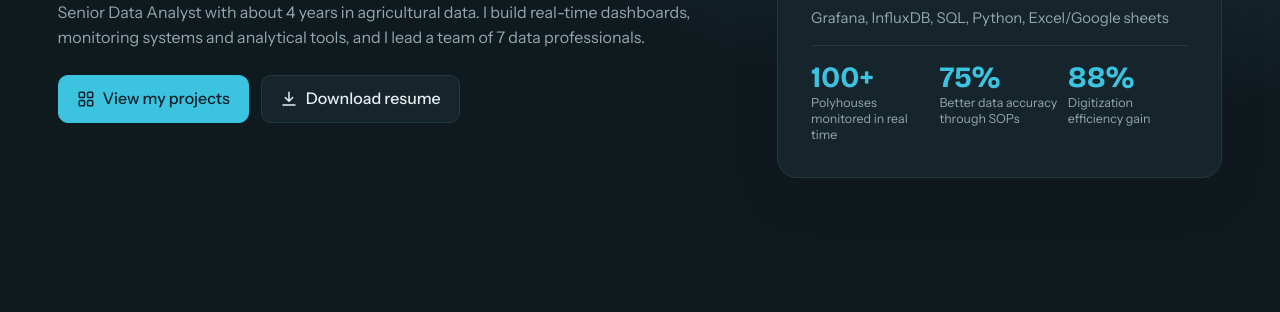
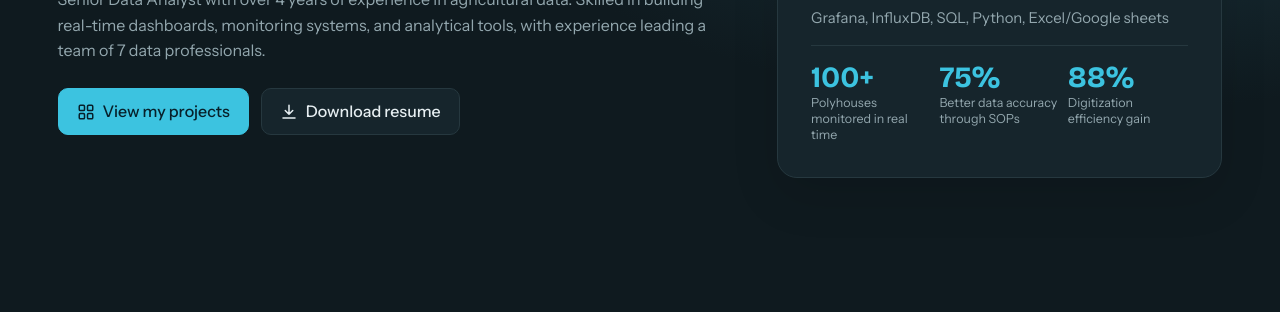
Before and after one commit to Yasharma9/YashaSharma_portfolio, a plain HTML site: page index.html in a window 1280 px wide. Shown: the part 287-599 px from the top of the page. Drawn offline with nearby package versions, Linux system fonts and the light colour scheme.

Commit message:
Revise introduction paragraph for clarity and detail

```diff
--- a/index.html
+++ b/index.html
@@ -216,7 +216,7 @@ footer{text-align:center;border-top:1px solid var(--line)}
 <div class="hero-bg"><div class="wrap" id="top"><div class="hero">
     <div>
       <h1>I turn data into <span class="acc">decisions</span> teams can act on.</h1>
-      <p>Senior Data Analyst with about 4 years in agricultural data. I build real-time dashboards, monitoring systems and analytical tools, and I lead a team of 7 data professionals.</p>
+      <p>Senior Data Analyst with over 4 years of experience in agricultural data. Skilled in building real-time dashboards, monitoring systems, and analytical tools, with experience leading a team of 7 data professionals.</p>
       <div class="btns">
         <a class="btn primary" href="#projects"><svg viewBox="0 0 24 24" aria-hidden="true" focusable="false" fill="none" stroke="currentColor" stroke-width="2" stroke-linecap="round" stroke-linejoin="round"><rect x="3" y="3" width="7" height="7" rx="1.5"></rect><rect x="14" y="3" width="7" height="7" rx="1.5"></rect><rect x="3" y="14" width="7" height="7" rx="1.5"></rect><rect x="14" y="14" width="7" height="7" rx="1.5"></rect></svg>View my projects</a>
         <a class="btn" href="resume.pdf"><svg viewBox="0 0 24 24" aria-hidden="true" focusable="false" fill="none" stroke="currentColor" stroke-width="2" stroke-linecap="round" stroke-linejoin="round"><path d="M12 3v12M7 10l5 5 5-5M4 20h16"></path></svg>Download resume</a>
@@ -464,4 +464,5 @@ D.addEventListener('keydown',function(e){if(e.key==='Enter'&&e.target.closest&&e
 
 
 
+
 </body></html>
```
